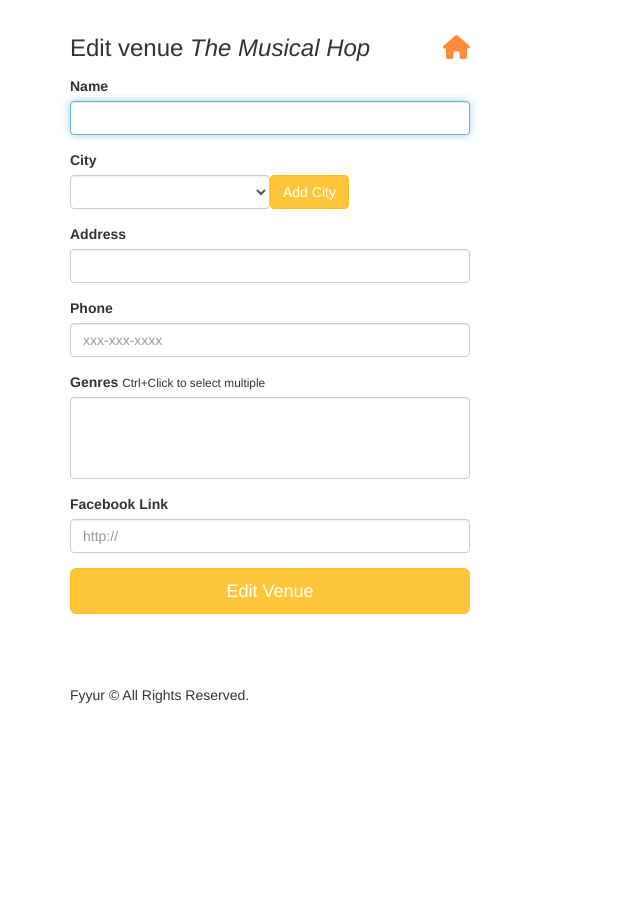
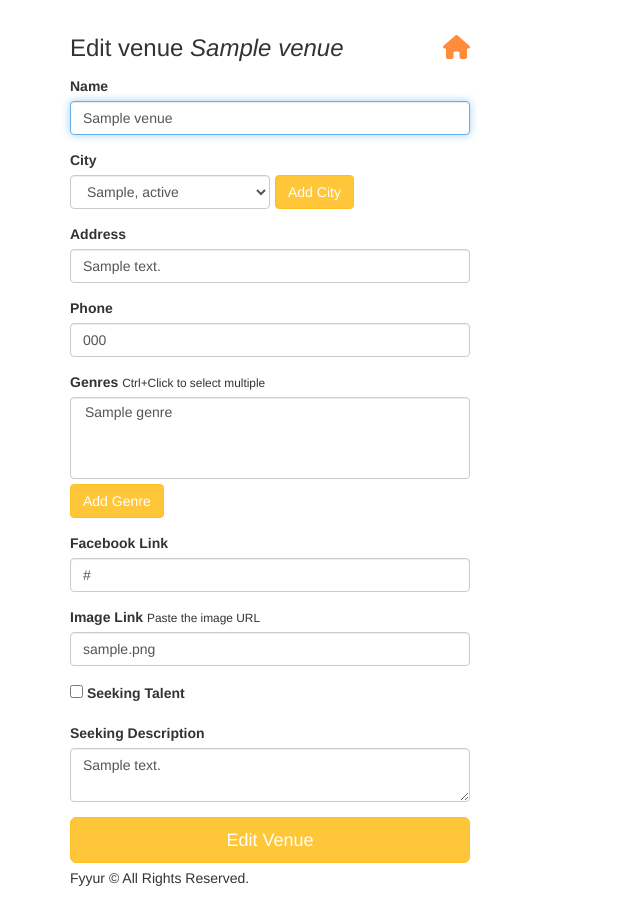
Before and after one commit to OtavioHo/fyyur_project, a Flask app: page /venues/1/edit in a window 1280 px wide. Shown: the part 60-983 px from the top of the page, without its empty margins (0-640 px from the left). Before the commit the page ends 763 px from the top, so only its background shows below. Run offline with Flask 2, Linux system fonts and the light colour scheme; tables that the repository leaves empty hold one stand-in row (values such as "Sample post"); lists and menus that the app fills with data are empty; some libraries are stand-ins or nearby versions.

Commit message:
Create Edit endpoints

```diff
--- a/app.py
+++ b/app.py
@@ -187,7 +187,7 @@
 def create_venue_submission():
   try:
     seeking = False
-    if request.form['seeking_talent'] == 'y':
+    if 'seeking_talent' in requet.form:
       seeking = True
 
     venue = Venue(name=request.form['name'],
@@ -264,20 +264,18 @@
 @app.route('/artists/<int:artist_id>/edit', methods=['GET'])
 def edit_artist(artist_id):
   form = ArtistForm()
-  artist={
-    "id": 4,
-    "name": "Guns N Petals",
-    "genres": ["Rock n Roll"],
-    "city": "San Francisco",
-    "state": "CA",
-    "phone": "326-123-5000",
-    "website": "https://www.gunsnpetalsband.com",
-    "facebook_link": "https://www.facebook.com/GunsNPetals",
-    "seeking_venue": True,
-    "seeking_description": "Looking for shows to perform at in the San Francisco Bay Area!",
-    "image_link": "https://images.unsplash.com/photo-1549213783-8284d0336c4f?ixlib=rb-1.2.1&ixid=eyJhcHBfaWQiOjEyMDd9&auto=format&fit=crop&w=300&q=80"
-  }
-  # TODO: populate form with fields from artist with ID <artist_id>
+  artist = Artist.query.get(artist_id)
+  form.genres.choices = [(g.id, g.name) for g in Genre.query.all()]
+
+  form.location.choices = [(l.id, l.city + ', ' + l.state) for l in Location.query.all()]
+
+  form.name.data = artist.name
+  form.location.data = artist.location
+  form.genres.data = artist.genres
+  form.phone.data = artist.phone
+  form.facebook_link.data = artist.facebook_link
+  form.image_link.data = artist.image_link
+
   return render_template('forms/edit_artist.html', form=form, artist=artist)
 
 @app.route('/artists/<int:artist_id>/edit', methods=['POST'])
@@ -285,32 +283,66 @@
   # TODO: take values from the form submitted, and update existing
   # artist record with ID <artist_id> using the new attributes
 
+  artist = Artist.query.get(artist_id)
+  artist.name = request.form['name']
+  artist.location = request.form['location']
+  artist.phone = request.form['phone']
+  artist.facebook_link = request.form['facebook_link']
+  artist.image_link = request.form['image_link']
+
+  genres = request.form.getlist('genres')
+  add_genres = [Genre.query.get(genre) for genre in genres]
+
+  artist.genres = add_genres
+
+  db.session.commit()
+
   return redirect(url_for('show_artist', artist_id=artist_id))
 
 @app.route('/venues/<int:venue_id>/edit', methods=['GET'])
 def edit_venue(venue_id):
   form = VenueForm()
-  venue={
-    "id": 1,
-    "name": "The Musical Hop",
-    "genres": ["Jazz", "Reggae", "Swing", "Classical", "Folk"],
-    "address": "1015 Folsom Street",
-    "city": "San Francisco",
-    "state": "CA",
-    "phone": "123-123-1234",
-    "website": "https://www.themusicalhop.com",
-    "facebook_link": "https://www.facebook.com/TheMusicalHop",
-    "seeking_talent": True,
-    "seeking_description": "We are on the lookout for a local artist to play every two weeks. Please call us.",
-    "image_link": "https://images.unsplash.com/photo-1543900694-133f37abaaa5?ixlib=rb-1.2.1&ixid=eyJhcHBfaWQiOjEyMDd9&auto=format&fit=crop&w=400&q=60"
-  }
-  # TODO: populate form with values from venue with ID <venue_id>
+
+  form.genres.choices = [(g.id, g.name) for g in Genre.query.all()]
+
+  form.location.choices = [(l.id, l.city + ', ' + l.state) for l in Location.query.all()]
+
+  venue = Venue.query.get(venue_id)
+  form.name.data = venue.name
+  form.address.data = venue.address
+  form.phone.data = venue.phone
+  form.facebook_link.data = venue.facebook_link
+  form.image_link.data = venue.image_link
+  form.seeking_description.data = venue.seeking_description
+
   return render_template('forms/edit_venue.html', form=form, venue=venue)
 
 @app.route('/venues/<int:venue_id>/edit', methods=['POST'])
 def edit_venue_submission(venue_id):
-  # TODO: take values from the form submitted, and update existing
-  # venue record with ID <venue_id> using the new attributes
+  venue = Venue.query.get(venue_id)
+
+  venue.name = request.form['name']
+  venue.address = request.form['address']
+  venue.phone = request.form['phone']
+  venue.facebook_link = request.form['facebook_link']
+  venue.image_link = request.form['image_link']
+  venue.seeking_description = request.form['seeking_description']
+
+  genres = request.form.getlist('genres')
+  add_genres = [Genre.query.get(genre) for genre in genres]
+
+  venue.genres = add_genres
+
+  print(request.form)
+
+  seeking = False
+  if 'seeking_talent' in request.form:
+    seeking = True
+
+  venue.seeking_talent = seeking
+
+  db.session.commit()
+
   return redirect(url_for('show_venue', venue_id=venue_id))
 
 #  Create Artist
--- a/templates/forms/edit_venue.html
+++ b/templates/forms/edit_venue.html
@@ -1,8 +1,8 @@
 {% extends 'layouts/main.html' %}
-{% block title %}Edit Venue{% endblock %}
+{% block title %}New Venue{% endblock %}
 {% block content %}
   <div class="form-wrapper">
-    <form class="form" method="post" action="/venues/{{venue.id}}/edit">
+    <form method="post" class="form">
       <h3 class="form-heading">Edit venue <em>{{ venue.name }}</em> <a href="{{ url_for('index') }}" title="Back to homepage"><i class="fa fa-home pull-right"></i></a></h3>
       <div class="form-group">
         <label for="name">Name</label>
@@ -14,7 +14,7 @@
           <div class="form-group">
             {{ form.location(class_ = 'form-control', placeholder='city, state', autofocus = true) }}
           </div>
-          <a href="#" class="btn btn-primary">
+          <a href="{{url_for('create_location')}}" class="btn btn-primary" style="margin-left: 5px;">
             Add City
           </a>
         </div>
@@ -31,11 +31,25 @@
         <label for="genres">Genres</label>
         <small>Ctrl+Click to select multiple</small>
         {{ form.genres(class_ = 'form-control', placeholder='Genres, separated by commas', id=form.state, autofocus = true) }}
+        <a href="{{url_for('create_genre')}}" class="btn btn-primary" style="margin-top: 5px;">Add Genre</a>
       </div>
       <div class="form-group">
           <label for="genres">Facebook Link</label>
           {{ form.facebook_link(class_ = 'form-control', placeholder='http://', id=form.state, autofocus = true) }}
         </div>
+        <div class="form-group">
+          <label for="genres">Image Link</label>
+          <small>Paste the image URL</small>
+          {{ form.image_link(class_ = 'form-control', placeholder='http://', id=form.state, autofocus = true) }}
+        </div>
+        <div class="form-group">
+          {{ form.seeking_talent }}
+          <label for="genres"> Seeking Talent</label>
+        </div>
+        <div class="form-group">
+          <label for="genres">Seeking Description</label>
+          {{ form.seeking_description(class_ = 'form-control')}}
+        </div>
       <input type="submit" value="Edit Venue" class="btn btn-primary btn-lg btn-block">
     </form>
   </div>
--- a/templates/forms/new_artist.html
+++ b/templates/forms/new_artist.html
@@ -38,7 +38,7 @@
         <small>Paste the image URL</small>
         {{ form.image_link(class_ = 'form-control', placeholder='http://', id=form.state, autofocus = true) }}
       </div>
-      <input type="submit" value="Create Venue" class="btn btn-primary btn-lg btn-block">
+      <input type="submit" value="Create Artist" class="btn btn-primary btn-lg btn-block">
     </form>
   </div>
 {% endblock %}
--- a/templates/forms/new_location.html
+++ b/templates/forms/new_location.html
@@ -12,7 +12,7 @@
         <label for="artist_id">State</label>
         {{ form.state(class_ = 'form-control', autofocus = true) }}
       </div>
-      <input type="submit" value="Create Genre" class="btn btn-primary btn-lg btn-block">
+      <input type="submit" value="Create Location" class="btn btn-primary btn-lg btn-block">
     </form>
   </div>
 {% endblock %}
--- a/templates/forms/new_show.html
+++ b/templates/forms/new_show.html
@@ -18,7 +18,7 @@
           <label for="start_time">Start Time</label>
           {{ form.start_time(class_ = 'form-control', placeholder='YYYY-MM-DD HH:MM', autofocus = true) }}
         </div>
-      <input type="submit" value="Create Venue" class="btn btn-primary btn-lg btn-block">
+      <input type="submit" value="Create Show" class="btn btn-primary btn-lg btn-block">
     </form>
   </div>
 {% endblock %}
```
Also changed, not shown: templates/forms/edit_artist.html (+18 -12 lines).
